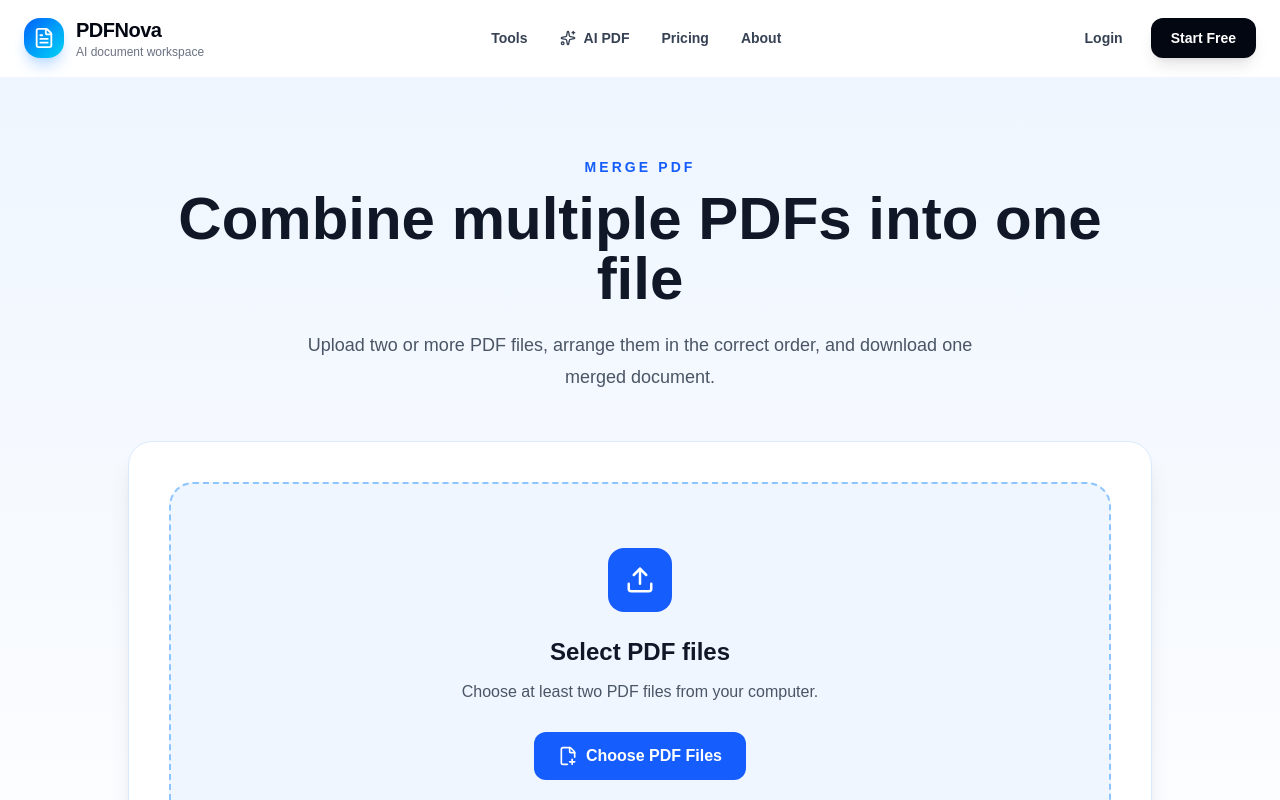
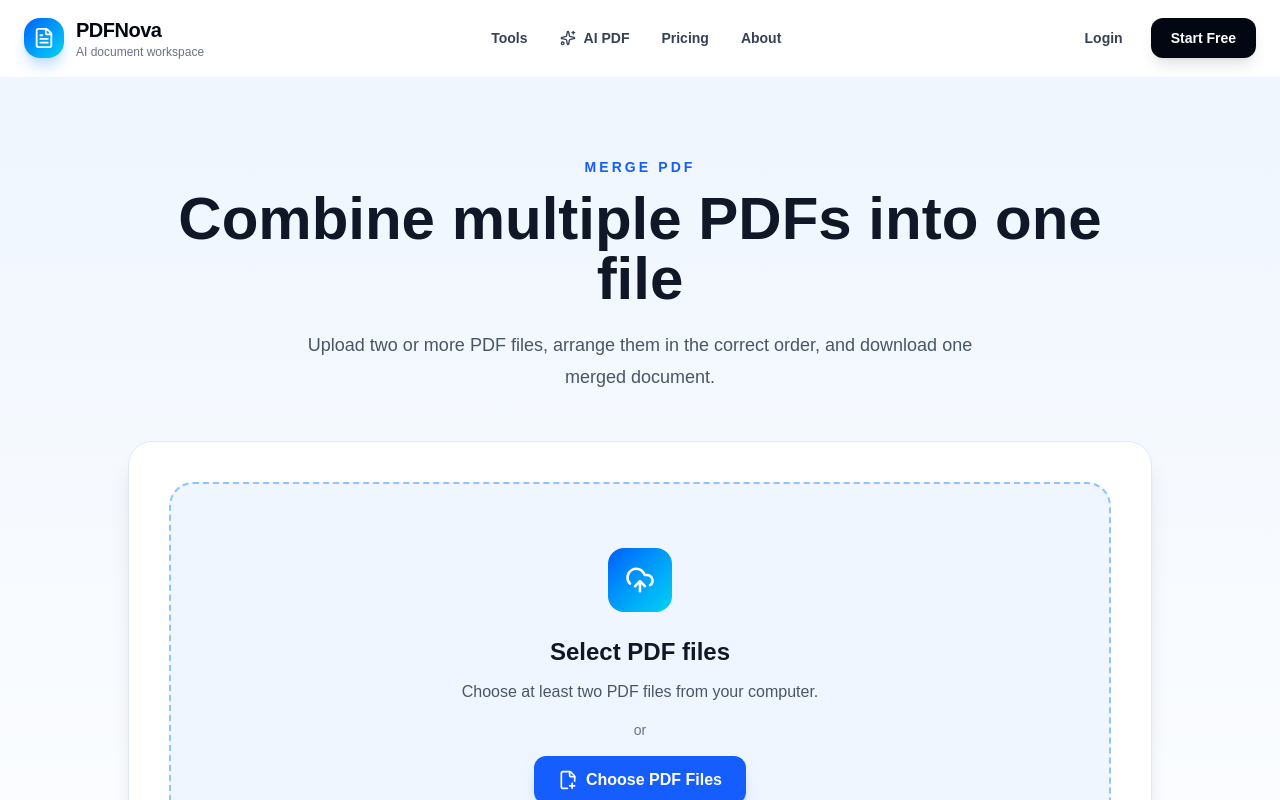
Before and after one commit to hamsa-tech26/pdfnova, a Next.js app: page /merge-pdf in a window 1280 px wide. Shown: the top 800 px of the page. Built offline with nearby package versions, Linux system fonts and the light colour scheme.

Commit message:
Add drag and drop file uploader

```diff
--- a/components/pdf/FileUploader.tsx
+++ b/components/pdf/FileUploader.tsx
@@ -1,5 +1,12 @@
-import { FilePlus2, Upload } from "lucide-react";
-import { ChangeEvent, RefObject } from "react";
+"use client";
+
+import { FilePlus2, UploadCloud } from "lucide-react";
+import {
+  ChangeEvent,
+  DragEvent,
+  RefObject,
+  useState,
+} from "react";
 
 type FileUploaderProps = {
   fileInputRef: RefObject<HTMLInputElement | null>;
@@ -22,6 +29,44 @@ export default function FileUploader({
   buttonText,
   helperText,
 }: FileUploaderProps) {
+  const [isDragging, setIsDragging] = useState(false);
+
+  function handleDragOver(event: DragEvent<HTMLDivElement>) {
+    event.preventDefault();
+    event.stopPropagation();
+    setIsDragging(true);
+  }
+
+  function handleDragLeave(event: DragEvent<HTMLDivElement>) {
+    event.preventDefault();
+    event.stopPropagation();
+    setIsDragging(false);
+  }
+
+  function handleDrop(event: DragEvent<HTMLDivElement>) {
+    event.preventDefault();
+    event.stopPropagation();
+    setIsDragging(false);
+
+    const droppedFiles = Array.from(event.dataTransfer.files);
+
+    if (droppedFiles.length === 0 || !fileInputRef.current) {
+      return;
+    }
+
+    const filesToUse = multiple ? droppedFiles : droppedFiles.slice(0, 1);
+    const dataTransfer = new DataTransfer();
+
+    filesToUse.forEach((file) => {
+      dataTransfer.items.add(file);
+    });
+
+    fileInputRef.current.files = dataTransfer.files;
+    fileInputRef.current.dispatchEvent(
+      new Event("change", { bubbles: true }),
+    );
+  }
+
   return (
     <>
       <input
@@ -33,19 +78,45 @@ export default function FileUploader({
         onChange={onFileSelection}
       />
 
-      <div className="rounded-3xl border-2 border-dashed border-blue-300 bg-blue-50 px-6 py-16 text-center">
-        <div className="mx-auto flex h-16 w-16 items-center justify-center rounded-2xl bg-blue-600 text-white">
-          <Upload size={30} />
+      <div
+        onDragEnter={handleDragOver}
+        onDragOver={handleDragOver}
+        onDragLeave={handleDragLeave}
+        onDrop={handleDrop}
+        className={`rounded-3xl border-2 border-dashed px-6 py-16 text-center transition-all duration-300 ${
+          isDragging
+            ? "scale-[1.01] border-blue-600 bg-blue-100 shadow-xl shadow-blue-100"
+            : "border-blue-300 bg-blue-50 hover:border-blue-500 hover:bg-blue-100/60"
+        }`}
+      >
+        <div
+          className={`mx-auto flex h-16 w-16 items-center justify-center rounded-2xl text-white transition ${
+            isDragging
+              ? "scale-110 bg-blue-700"
+              : "bg-gradient-to-br from-blue-600 to-cyan-400"
+          }`}
+        >
+          <UploadCloud size={30} />
         </div>
 
-        <h2 className="mt-6 text-2xl font-bold text-gray-900">{title}</h2>
+        <h2 className="mt-6 text-2xl font-bold text-gray-900">
+          {isDragging ? "Drop your files here" : title}
+        </h2>
 
-        <p className="mt-3 text-gray-600">{description}</p>
+        <p className="mt-3 text-gray-600">
+          {isDragging
+            ? "Release the files to add them."
+            : description}
+        </p>
+
+        <div className="mt-4 text-sm font-medium text-gray-500">
+          or
+        </div>
 
         <button
           type="button"
           onClick={() => fileInputRef.current?.click()}
-          className="mt-7 inline-flex items-center gap-2 rounded-xl bg-blue-600 px-6 py-3 font-semibold text-white transition hover:bg-blue-700"
+          className="mt-4 inline-flex items-center gap-2 rounded-xl bg-blue-600 px-6 py-3 font-semibold text-white shadow-lg shadow-blue-200 transition hover:-translate-y-0.5 hover:bg-blue-700"
         >
           <FilePlus2 size={20} />
           {buttonText}
```
